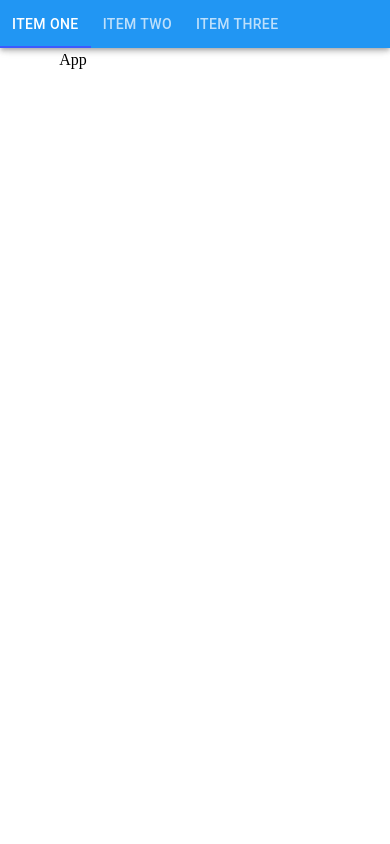
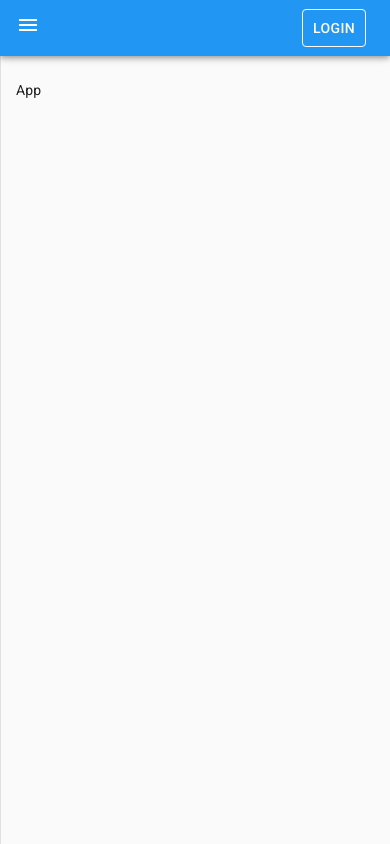
Before and after one commit to Maexwel/web-structure, a React (Create React App) app: page / in a window 390 px wide. Built offline with nearby package versions, Linux system fonts and the light colour scheme.

Commit message:
Page templates (fix for mobile) and Topbar Page base config

```diff
--- a/package.json
+++ b/package.json
@@ -16,7 +16,8 @@
     "react-redux": "^7.1.1",
     "react-router-dom": "^5.1.2",
     "react-scripts": "3.1.2",
-    "redux": "^4.0.4"
+    "redux": "^4.0.4",
+    "typeface-roboto": "0.0.75"
   },
   "scripts": {
     "start": "env-cmd -f .env.dev react-scripts start",
--- a/src/components/pages/template/Page.js
+++ b/src/components/pages/templates/Page.js
@@ -2,14 +2,14 @@
 import { routes as C } from '../../../router/routes';
 import clsx from 'clsx';
 import { createStyles, makeStyles, useTheme } from '@material-ui/core/styles';
-import { Drawer, Grid, AppBar, Toolbar, List, ListItemText, ListItemIcon, ListItem, IconButton, Divider, CssBaseline } from '@material-ui/core';
-import { AccountCircleTwoTone, VisibilityTwoTone, ChevronRight, ChevronLeft, Menu } from '@material-ui/icons';
+import { Drawer, Grid, AppBar, Toolbar, List, ListItemText, ListItemIcon, ListItem, IconButton, Divider, CssBaseline, Typography } from '@material-ui/core';
+import { AccountCircleTwoTone, ChevronRight, ChevronLeft, Menu } from '@material-ui/icons';
 import { connect } from 'react-redux';
 import { updateViewAction } from '../../../store/actions/viewActions';
 import { withRouter } from 'react-router-dom';
 import { BorderedButton } from '../../ui-kit/buttons/BorderedButton';
 
-const drawerWidth = 240;
+const drawerWidth = 220;
 
 const useStyles = makeStyles((theme) =>
     createStyles({
@@ -35,9 +35,6 @@
                 duration: theme.transitions.duration.enteringScreen,
             }),
         },
-        brand: {
-            fontSize: "3em"
-        },
         menuButton: {
             marginRight: 36,
         },
@@ -62,9 +59,9 @@
                 duration: theme.transitions.duration.leavingScreen,
             }),
             overflowX: 'hidden',
-            width: theme.spacing(7) + 1,
+            width: 0, // The drawer close isn't displayed if sm
             [theme.breakpoints.up('sm')]: {
-                width: theme.spacing(9) + 1,
+                width: theme.spacing(8),
             },
         },
         toolbar: {
@@ -159,8 +156,9 @@
                 open={open}
             >
                 <div className={classes.toolbar}>
-                    <VisibilityTwoTone
-                        className={classes.brand} />
+                    <Typography component="h5">
+                        App brand
+                            </Typography>
                     <IconButton onClick={handleDrawerClose}>
                         {theme.direction === 'rtl' ? <ChevronRight /> : <ChevronLeft />}
                     </IconButton>
@@ -169,7 +167,11 @@
                 <List>
                     {currentPage ?
                         links.map((link, index) => (
-                            <DrawerLink key={index} {...link} isCurrent={currentPage.name === link.name} history={history} />
+                            <DrawerLink
+                                key={index}
+                                {...link}
+                                isCurrent={currentPage.name === link.name}
+                                history={history} />
                         )) : null}
                 </List>
             </Drawer>
--- a/src/components/pages/template/TopbarPage.js
+++ b/src/components/pages/templates/TopbarPage.js
@@ -1,6 +1,6 @@
 import React, { useEffect } from 'react';
 import { routes as C } from '../../../router/routes';
-import { makeStyles ,useTheme} from '@material-ui/core/styles';
+import { makeStyles, useTheme } from '@material-ui/core/styles';
 import { AppBar, Tabs, Tab, Box } from '@material-ui/core';
 import { connect } from 'react-redux';
 import { updateViewAction } from '../../../store/actions/viewActions';
@@ -20,39 +20,49 @@
 }));
 // Base Page template of the application
 const TopbarPage = (props) => {
-    const { component: Component, path, name, displayText, viewToState, currentPage, history } = props; // Component to inject
+    const { component: Component, path, name, displayText, viewToState, history } = props; // Component to inject
     const classes = useStyles();
     const theme = useTheme();
     const [value, setValue] = React.useState(0);
-
-    useEffect(() => {
-        viewToState({ currentPage: { path, name, displayText } }); // set the current page (route = { path: '/', name: '/' })
-        // eslint-disable-next-line react-hooks/exhaustive-deps
-    }, [path, name])
 
     // Main menu's links
     const links = [
         {
             icon: 'TODO',
             ...C.APP_ROUTE
-        },
-    ]
+        }
+    ];
 
+    useEffect(() => {
+        viewToState({ currentPage: { path, name, displayText } }); // set the current page (route = { path: '/', name: '/' })
+        setValue(links.findIndex(l => l.name === name)); // set the tab value when navigation happen
+        // eslint-disable-next-line react-hooks/exhaustive-deps
+    }, [path, name])
+
+    // Handle the tab value change
     const handleChange = (event, newValue) => {
         setValue(newValue);
     };
 
     return (
         <div className={classes.root}>
-            <AppBar position="fixed">
-                <Tabs value={value} onChange={handleChange} aria-label="simple tabs example">
-                    <Tab label="Item One" />
-                    <Tab label="Item Two" />
-                    <Tab label="Item Three" />
+            <AppBar
+                position="fixed">
+                <Tabs
+                    value={value}
+                    onChange={handleChange}
+                    aria-label="Topbar tab">
+                    {links.map(link => (
+                        <TabLink
+                            {...link}
+                            key={link.name}
+                            history={history}
+                        />
+                    ))}
                 </Tabs>
             </AppBar>
             {/** Component injection */}
-            <Box  m={theme.spacing(0.8)}>
+            <Box m={theme.spacing(0.8)}>
                 <Component {...props} />
             </Box>
         </div>
@@ -74,3 +84,18 @@
     }
 }
 export default connect(mapStateToProps, mapDispatchToProps)(withRouter(TopbarPage));
+
+// // //
+// Link displayed in the tabs (appBar)
+const TabLink = ({ path, displayText, icon, name, history }) => {
+
+    const navigationClicked = (path) => {
+        history.push(path); // Redirect to "path"
+    }
+
+    return (
+        <Tab
+            label={displayText}
+            onClick={() => navigationClicked(path)} />
+    )
+}
--- a/src/router/index.js
+++ b/src/router/index.js
@@ -2,14 +2,14 @@
 import { AppPage } from '../components/pages';
 import { routes as ROUTES } from './routes';
 import { BrowserRouter, Switch } from 'react-router-dom';
-import Page from '../components/pages/template/Page';
-import TopbarPage from '../components/pages/template/TopbarPage';
+import Page from '../components/pages/templates/Page';
+import TopbarPage from '../components/pages/templates/TopbarPage';
 
 const routes = () => (
     <BrowserRouter>
         <Switch>
+            <Page  exact {...ROUTES.APP_ROUTE} component={AppPage} />
             <TopbarPage exact {...ROUTES.APP_ROUTE} component={AppPage} />
-            <Page exact {...ROUTES.APP_ROUTE} component={AppPage} />
         </Switch>
     </BrowserRouter>
 )
```
Also changed, not shown: src/index.js (+7 -6 lines), 2 other files (tests, documents, lock files or other folders).
